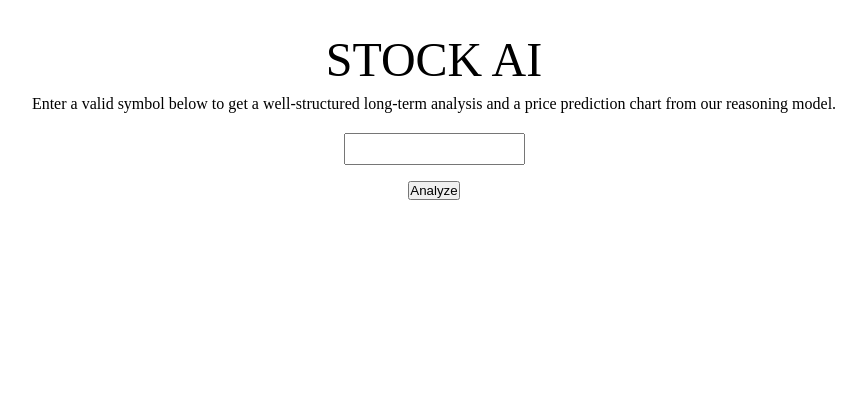
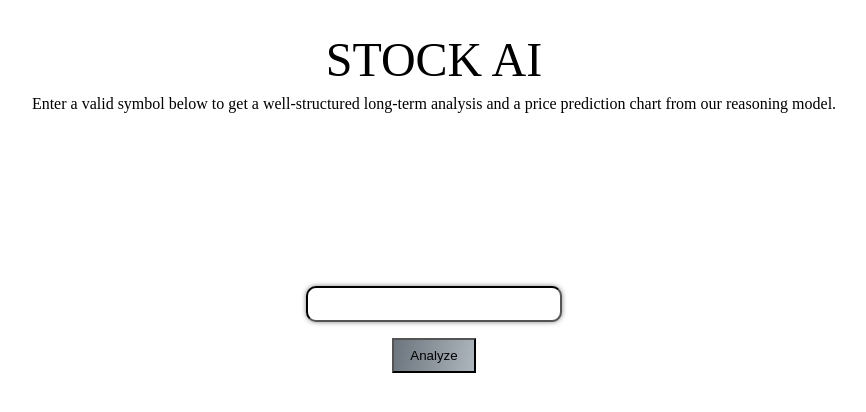
Before and after one commit to Abdullah73k/AI-Stock-Analyzer, a React (Vite) app in the folder client/: page / in a window 1280 px wide. Shown: the top 412 px of the page, without its empty margins (206-1072 px from the left). Built offline with nearby package versions, Linux system fonts and the light colour scheme.

Commit message:
added some more styles

```diff
--- a/client/src/App.jsx
+++ b/client/src/App.jsx
@@ -14,9 +14,9 @@ function App() {
 	};
 
 	let Chart;
-	if (response && response.prediction && response.prediction.length > 0) {
+	if (response?.prediction?.length > 0) {
 		Chart = <ChartPrediction aiAnalysis={response}/>
-	} else if (response && response.prediction && response.prediction.length == 0){
+	} else if (response?.prediction?.length == 0){
 		Chart = <p>Couldn't get chart prediction, please try again at a later time.</p>
 	}
 
--- a/client/src/components/Input.jsx
+++ b/client/src/components/Input.jsx
@@ -1,7 +1,7 @@
 export default function Input({onClick, onChange, value}) {
     return (
         <form onSubmit={onClick} className="form">
-            <input type="text" onChange={onChange} value={value} name="symbol"/>
+            <input type="text" onChange={onChange} value={value} name="symbol" required/>
             <button type="submit">Analyze</button>
         </form>
     )
--- a/client/src/index.css
+++ b/client/src/index.css
@@ -3,6 +3,13 @@
     margin: 0;
     padding: 0;
 }
+
+body {
+    font-family: 'Times New Roman', Times, serif;
+    font-size: 1rem;
+    font-weight: 400;
+}
+
 
 #root {
     display: flex;
@@ -32,24 +39,38 @@
     display: flex;
     justify-content: center;
     align-items: center;
+    height: 50dvh;
     gap: 0.5rem;
     flex-direction: column;
 }
 
 .form input {
-    max-width: 16rem;
+    width: 16rem;
     height: 2rem;
     margin: 0.25rem;
+    padding: 1rem;
+    border-color: black;
+    outline: none;
+    border-radius: 10px;
+    box-shadow: 0 0 5px rgba(4, 5, 5, 0.5);
 }
 
 .form button {
     max-width: 10%;
     margin: 0.25rem;
+    padding: 0.5rem 1rem;
+    text-align: center;
+    background: linear-gradient(100deg, #6c757d, #adb5bd);
 }
 
 /* Input CSS End */
 
 /* Analysis CSS Begin */
+
+.analysis-container {
+    margin: 1rem;
+    text-align: center;
+}
 
 /* Analysis CSS End */
 
```
